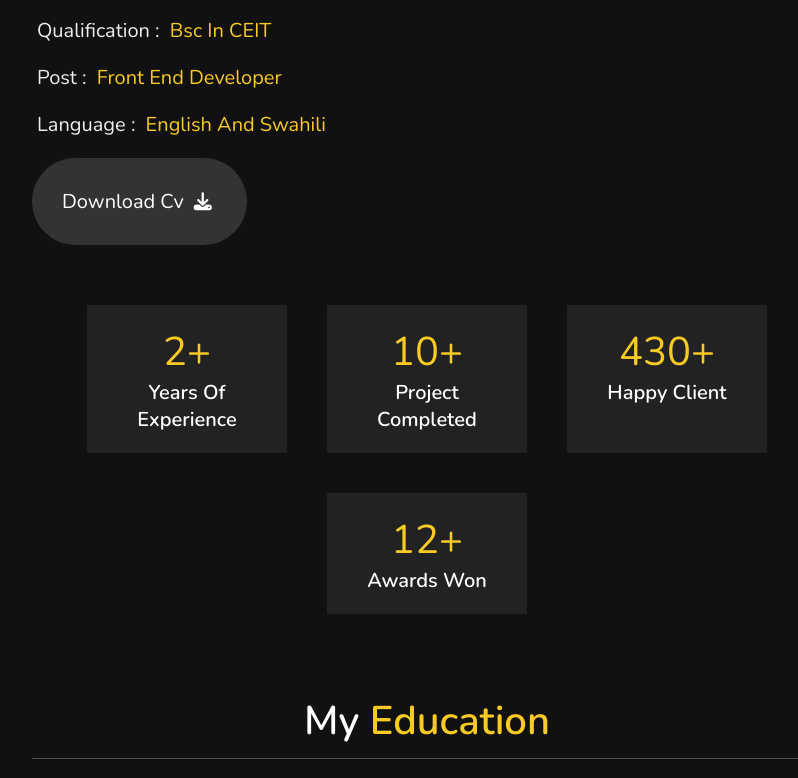
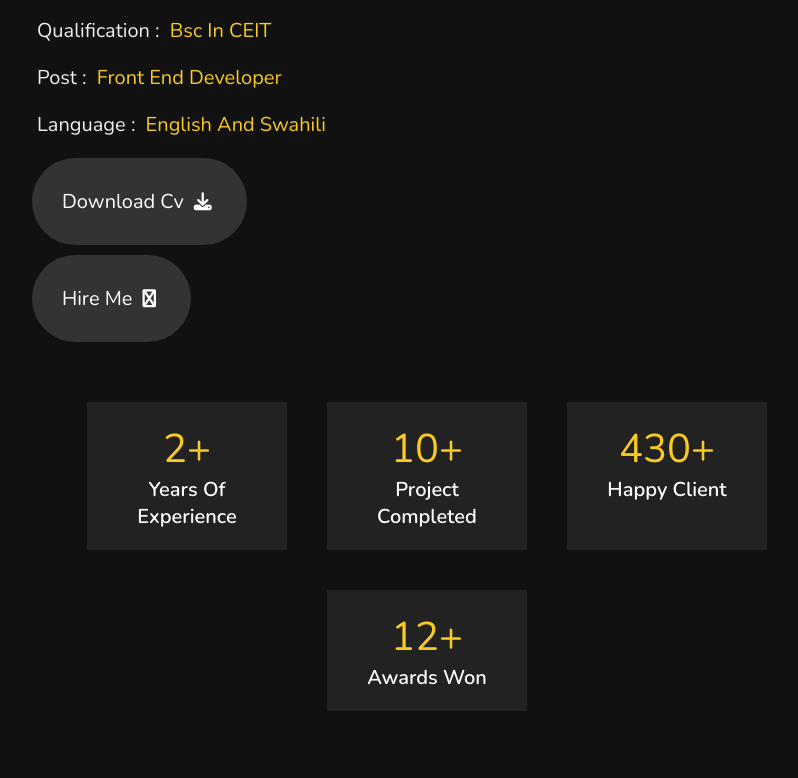
Before and after one commit to JamesLoma/Portfolio, a plain HTML site: page p.html in a window 1280 px wide. Shown: the part 1002-1780 px from the top of the page, without its empty margins (388-1186 px from the left). Drawn offline with nearby package versions, Linux system fonts and the light colour scheme.

Commit message:
hire me button

```diff
--- a/p.html
+++ b/p.html
@@ -51,7 +51,8 @@
                 <h3><span>qualification :</span> Bsc in CEIT</h3>
                 <h3><span>post :</span> front end developer</h3>
                 <h3><span>language :</span> English and Swahili</h3>
-                <a href="#"><button class="btn">download cv <i class="fas fa-download"></i></button></a>
+                <a href="#"><button class="btn">download cv <i class="fas fa-download"></i></button></a><br>
+                <a href="#"><button class="btn">hire me <i class="fas fa-hire-a-helper"></i></button></a>
             </div>
             <div class="counter">
 
```
